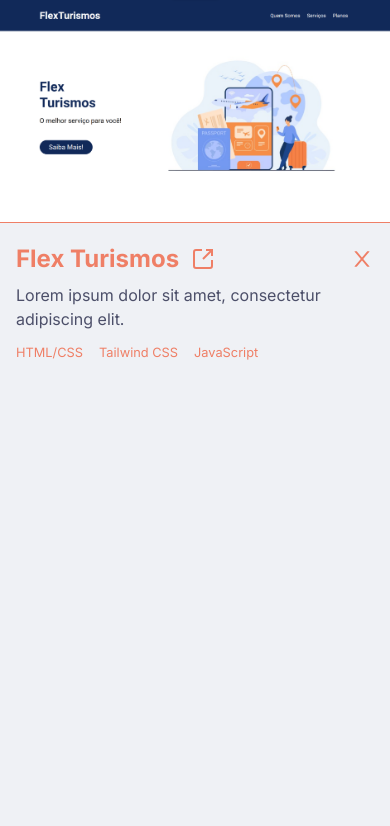
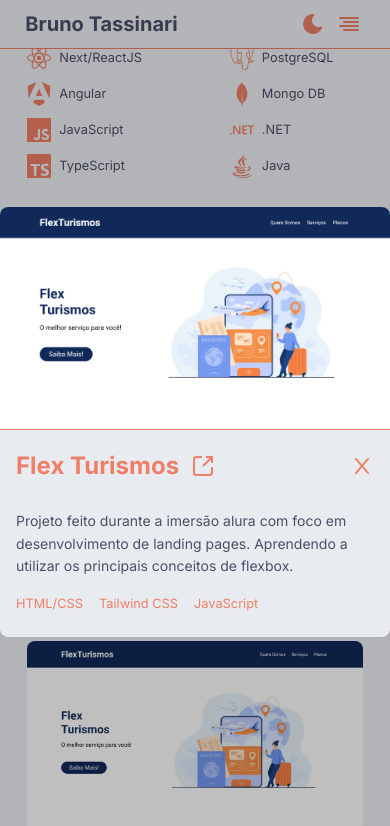
Before and after one commit to BrunoTassinari/tassinari-website, a React (Vite) app: page / in a window 390 px wide. Both pictures are taken after a click on the button 194 px from the left and 421 px from the top of the page. Shown: the top 826 px of the page. Built offline with nearby package versions, Linux system fonts and the light colour scheme.

Commit message:
feat: responsive modal

```diff
--- a/src/components/ui/modal.tsx
+++ b/src/components/ui/modal.tsx
@@ -22,7 +22,7 @@
           animate={{ opacity: 1 }}
           exit={{ opacity: 0 }}
           transition={{ duration: 0.2, ease: 'easeInOut' }}
-          className="w-screen h-screen bg-color-bg fixed top-0 right-0 z-30"
+          className="w-screen h-screen fixed top-0 right-0 z-30 lg:left-80 lg:top-40 lg:h-[80%] lg:w-[80%] dark:bg-dark-bg"
         >
           {children}
         </motion.div>
@@ -39,6 +39,9 @@
   return (
     <Modal showModal={showModal}>
       <>
+        <div className="justify-center items-center flex overflow-x-hidden overflow-y-auto fixed inset-0 z-50 outline-none focus:outline-none">
+          <div className="relative w-auto my-6 mx-auto max-w-3xl">
+            <div className="border-0 rounded-lg shadow-lg relative flex flex-col w-full bg-color-bg-secondary outline-none focus:outline-none">
               <div>
                 <img
                   src={`/${project.image}.png`}
@@ -68,12 +71,19 @@
                   <Icon icon="closeMenu" size={24} />
                 </button>
               </div>
-        <div className="px-4 py-1">
-          <p className="text-base text-color-text">{project.description}</p>
-        </div>
-        <div className="px-4">
+              {/* body */}
+              <div className="relative p-4 flex-auto">
+                <p className="my-2 text-blueGray-500 text-sm lg:text-base leading-relaxed">
+                  {project.description}
+                </p>
+                <div>
                   <List items={project.stack} type="row" highlight />
                 </div>
+              </div>
+            </div>
+          </div>
+        </div>
+        <div className="opacity-25 fixed inset-0 z-40 bg-black" />
       </>
     </Modal>
   );
--- a/src/constants.ts
+++ b/src/constants.ts
@@ -78,7 +78,8 @@
     id: 'project-1',
     title: 'Flex Turismos',
     subtitle: 'Landing Page',
-    description: 'Lorem ipsum dolor sit amet, consectetur adipiscing elit.',
+    description:
+      'Projeto feito durante a imersão alura com foco em desenvolvimento de landing pages. Aprendendo a utilizar os principais conceitos de flexbox.',
     image: 'flex-turismos',
     link: 'https://brunotassinari.github.io/flex-turismos/',
     alt: 'Project 1',
@@ -98,7 +99,8 @@
     id: 'project-2',
     title: 'Flex Turismos',
     subtitle: 'Landing Page',
-    description: 'Lorem ipsum dolor sit amet, consectetur adipiscing elit.',
+    description:
+      'Projeto feito durante a imersão alura com foco em desenvolvimento de landing pages. Aprendendo a utilizar os principais conceitos de flexbox.',
     image: 'flex-turismos',
     link: 'https://brunotassinari.github.io/flex-turismos/',
     alt: 'Project 1',
@@ -118,7 +120,8 @@
     id: 'project-3',
     title: 'Flex Turismos',
     subtitle: 'Landing Page',
-    description: 'Lorem ipsum dolor sit amet, consectetur adipiscing elit.',
+    description:
+      'Projeto feito durante a imersão alura com foco em desenvolvimento de landing pages. Aprendendo a utilizar os principais conceitos de flexbox.',
     image: 'flex-turismos',
     link: 'https://brunotassinari.github.io/flex-turismos/',
     alt: 'Project 1',
```
Lines whose indentation alone changed are shown as unchanged.
